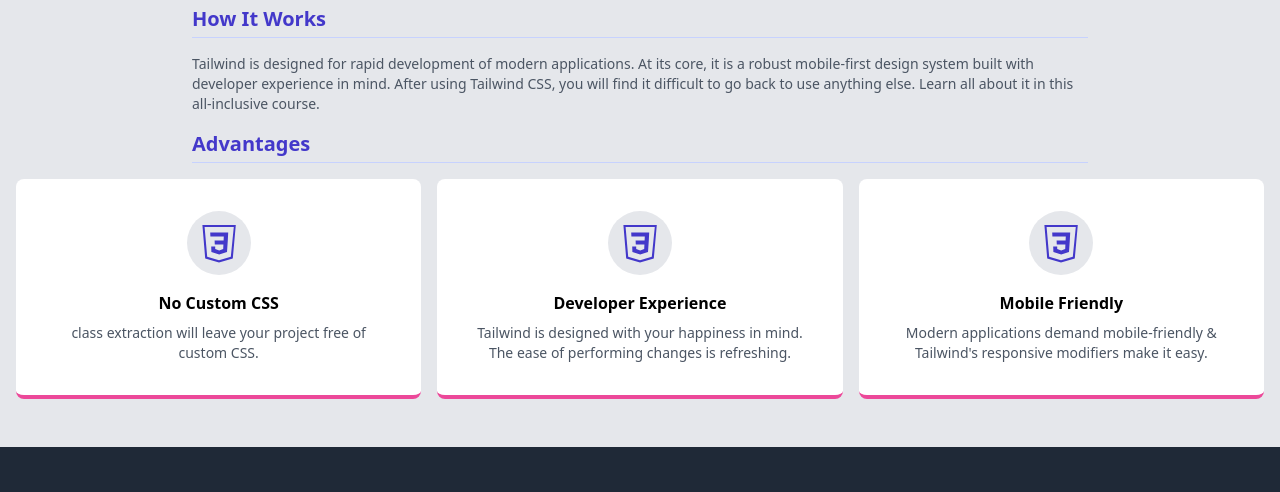
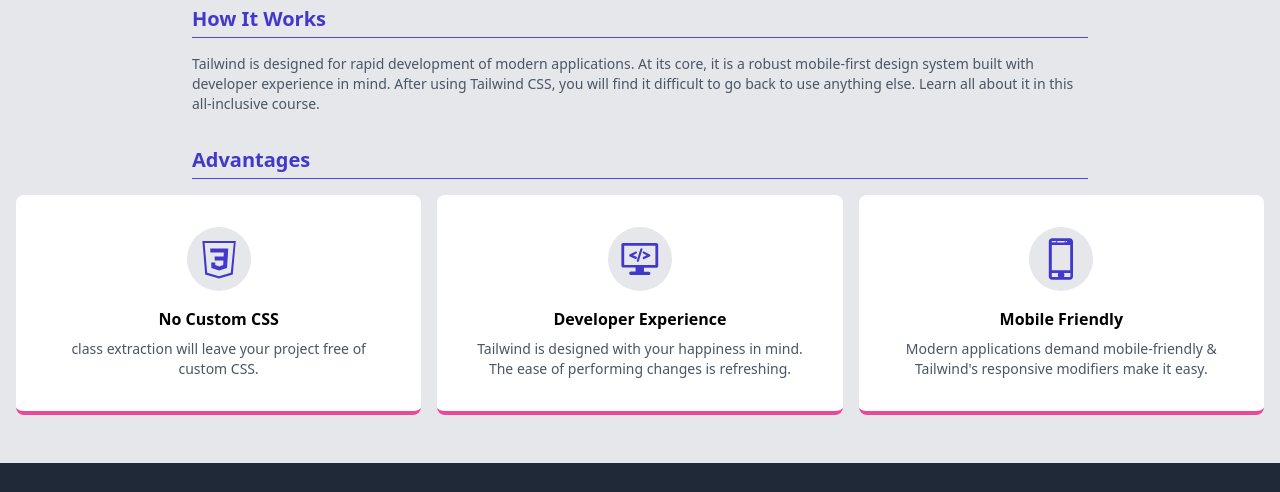
Before and after one commit to thet-naing-soe/tailwind-css-project, a plain HTML site: page index.html in a window 1280 px wide. Shown: the part 243-735 px from the top of the page. Drawn offline with nearby package versions, Linux system fonts and the light colour scheme.

Commit message:
add svg image

```diff
--- a/index.html
+++ b/index.html
@@ -64,7 +64,7 @@
     <main class="mt-16 w-full flex flex-col items-center">
       <div class="max-w-4xl mx-4">
         <h2
-          class="text-xl text-indigo-700 font-bold border-b border-indigo-200 pb-1"
+          class="text-xl text-indigo-700 font-bold border-b border-indigo-600 pb-1"
         >
           How It Works
         </h2>
@@ -76,7 +76,7 @@
           this all-inclusive course.
         </p>
         <h2
-          class="text-xl text-indigo-700 font-bold border-b border-indigo-200 pb-1"
+          class="mt-8 text-xl text-indigo-700 font-bold border-b border-indigo-600 pb-1"
         >
           Advantages
         </h2>
@@ -111,17 +111,7 @@
             class="bg-white h-full p-8 border-b-4 border-pink-500 rounded-lg flex flex-col items-center sm:p-3 md:p-8"
           >
             <div class="w-16 p-2 text-indigo-700 bg-gray-200 rounded-full">
-              <svg
-                class="h-12 w-12 fill-current"
-                xmlns="http://www.w3.org/2000/svg"
-                viewBox="0 0 24 24"
-              >
-                <path
-                  d="M18.9 19.7l-6.9 2-6.9-2L3.7 3h16.7c-.5 5.6-1 11.1-1.5 16.7zM19.4 4H4.8l1.3 14.9 5.9 1.7 5.9-1.7L19.4 4zM8.1 13.8h2V15l2 .7 2-.7.1-2.2H9.9l-.1-2h4.5l.1-2H7.7l-.1-2h9l-.2 3.9-.4 5.8-3.9 1.3-3.9-1.3-.1-2.7z"
-                  fill-rule="evenodd"
-                  clip-rule="evenodd"
-                />
-              </svg>
+              <svg class="h-12 w-12 fill-current" xmlns="http://www.w3.org/2000/svg" viewBox="0 0 24 24"><path d="M20.1 4H3.6c-.5 0-.9.4-.9.9v10.5c0 .5.4.9.9.9h6.2v2H7.4c-.5 0-.8.4-.8.8s.3.9.8.9h9c.5 0 .8-.4.8-.8s-.4-.8-.8-.8H14v-2h6.2c.5 0 .9-.4.9-.9V4.9c-.1-.5-.5-.9-1-.9zm-.4 11H4.1V5.4h15.6V15zM6.9 10.7L9.7 12h.2c.1 0 .2 0 .3-.1.2-.1.3-.3.3-.5s-.1-.4-.3-.5l-1.7-.8 1.7-.8c.2-.1.3-.3.3-.5s-.1-.4-.3-.5h-.3c-.1 0-.2 0-.2.1L6.9 9.6c-.2.1-.3.3-.3.5 0 .3.1.5.3.6zm3.6 2.6c.1.1.3.2.4.2.2 0 .4-.2.5-.4l1.8-5.8c.1-.2 0-.4-.1-.5-.1-.1-.3-.2-.4-.2-.2 0-.4.2-.5.4l-1.8 5.8c0 .2 0 .4.1.5zm2.8-4.5c0 .2.1.4.3.5l1.7.8-1.7.9c-.2.1-.3.3-.3.5s.1.4.3.5c.1.1.2.1.3.1.1 0 .2 0 .2-.1l2.8-1.3c.2-.1.3-.3.3-.5s-.1-.4-.3-.5L14 8.3c-.1 0-.1-.1-.2-.1s-.2 0-.3.1c-.1.2-.2.3-.2.5z"/></svg>
             </div>
             <div class="mt-4 font-bold">Developer Experience</div>
             <div class="mt-2 text-center text-gray-600 text-sm">
@@ -136,17 +126,10 @@
             class="bg-white h-full p-8 border-b-4 border-pink-500 rounded-lg flex flex-col items-center sm:p-3 md:p-8"
           >
             <div class="w-16 p-2 text-indigo-700 bg-gray-200 rounded-full">
-              <svg
-                class="h-12 w-12 fill-current"
-                xmlns="http://www.w3.org/2000/svg"
-                viewBox="0 0 24 24"
-              >
-                <path
-                  d="M18.9 19.7l-6.9 2-6.9-2L3.7 3h16.7c-.5 5.6-1 11.1-1.5 16.7zM19.4 4H4.8l1.3 14.9 5.9 1.7 5.9-1.7L19.4 4zM8.1 13.8h2V15l2 .7 2-.7.1-2.2H9.9l-.1-2h4.5l.1-2H7.7l-.1-2h9l-.2 3.9-.4 5.8-3.9 1.3-3.9-1.3-.1-2.7z"
-                  fill-rule="evenodd"
-                  clip-rule="evenodd"
-                />
-              </svg>
+
+
+              <svg class="h-12 w-12 fill-current" xmlns="http://www.w3.org/2000/svg" viewBox="0 0 24 24"><path d="M15.3 3.3c0-.2.1-.3.3-.3h.4c.2 0 .3.1.3.3 0 .2-.1.3-.3.3h-.3c-.2.1-.4-.1-.4-.3zm-5 .4h3.3c.2 0 .3-.1.3-.3.1-.3 0-.4-.2-.4h-3.3c-.3 0-.4.1-.4.3 0 .2.1.4.3.4zm7.4 14.6v2.5c0 .7-.5 1.2-1.2 1.2h-9c-.7 0-1.2-.5-1.2-1.2V3.2c0-.7.6-1.2 1.2-1.2h8.9c.7 0 1.2.5 1.2 1.2v15.1zM7 18h10V4.7H7V18zM7 3.2V4h10v-.8c0-.3-.2-.5-.5-.5h-9c-.3 0-.5.2-.5.5zm10 17.6v-2.1H7v2.1c0 .3.2.5.5.5h8.9c.4 0 .6-.2.6-.5zm-3.7-.9v.2c0 .5-.4.9-.9.9h-.8c-.5 0-.9-.4-.9-.9v-.2c0-.5.4-.9.9-.9h.8c.5 0 .9.4.9.9zm-.6 0c0-.1-.1-.3-.3-.3h-.8c-.1 0-.3.1-.3.3v.2c0 .1.1.3.3.3h.8c.1 0 .3-.1.3-.3v-.2zm3.8 2.5h-9c-.9 0-1.6-.7-1.6-1.6V3.2c0-.9.7-1.6 1.6-1.6h8.9c.9 0 1.6.7 1.6 1.6v17.6c0 .9-.7 1.6-1.5 1.6zM13.4 21h3.1c.1 0 .2-.1.2-.2V19h-3.3c.2.2.3.5.3.9v.2c0 .3-.1.6-.3.9zm-6-2v1.8c0 .1.1.2.2.2h3.1c-.2-.2-.3-.5-.3-.9v-.2c0-.3.1-.6.3-.9H7.4zm0-1.4h9.2V5H7.4v12.6zm6.9-14h.7v-.3V3h-.7c0 .1.1.2.1.3s0 .2-.1.3zm-6.9 0h2.3c0-.1-.1-.2-.1-.3s0-.2.1-.3H7.5c-.1 0-.1.1-.1.2v.4z"/></svg>
+
             </div>
             <div class="mt-4 font-bold">Mobile Friendly</div>
             <div class="mt-2 text-center text-gray-600 text-sm">
```
